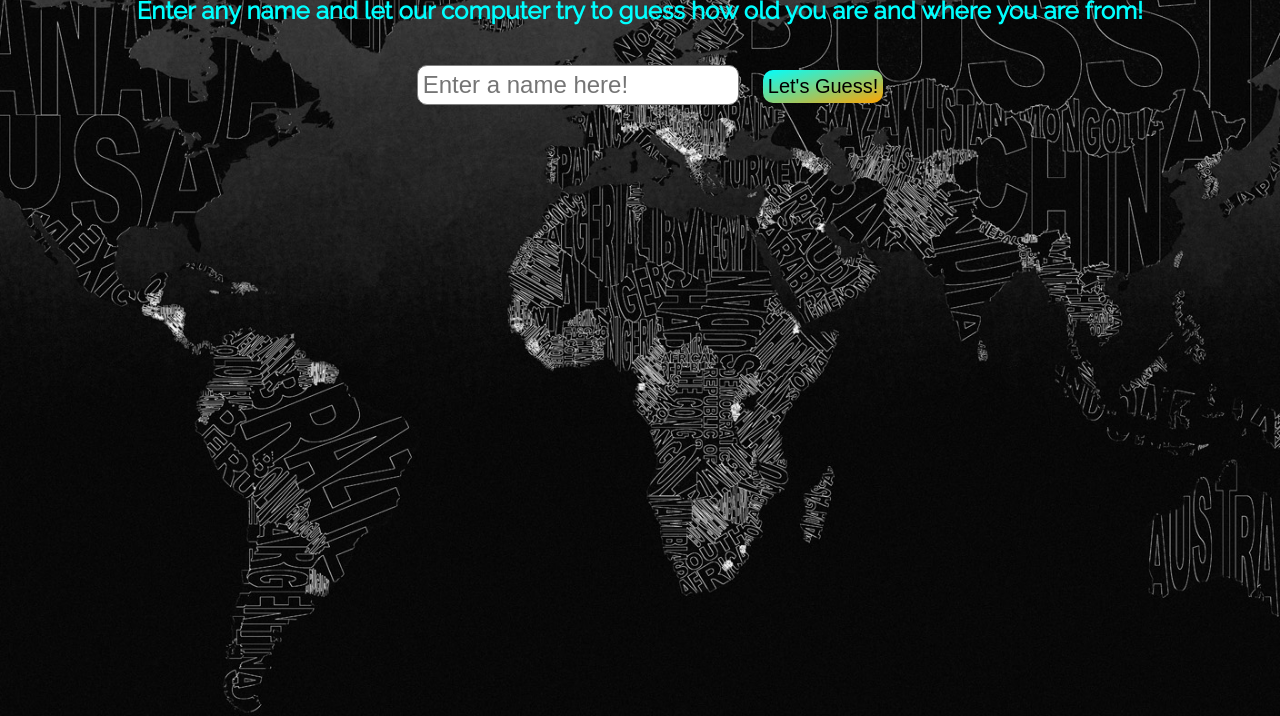
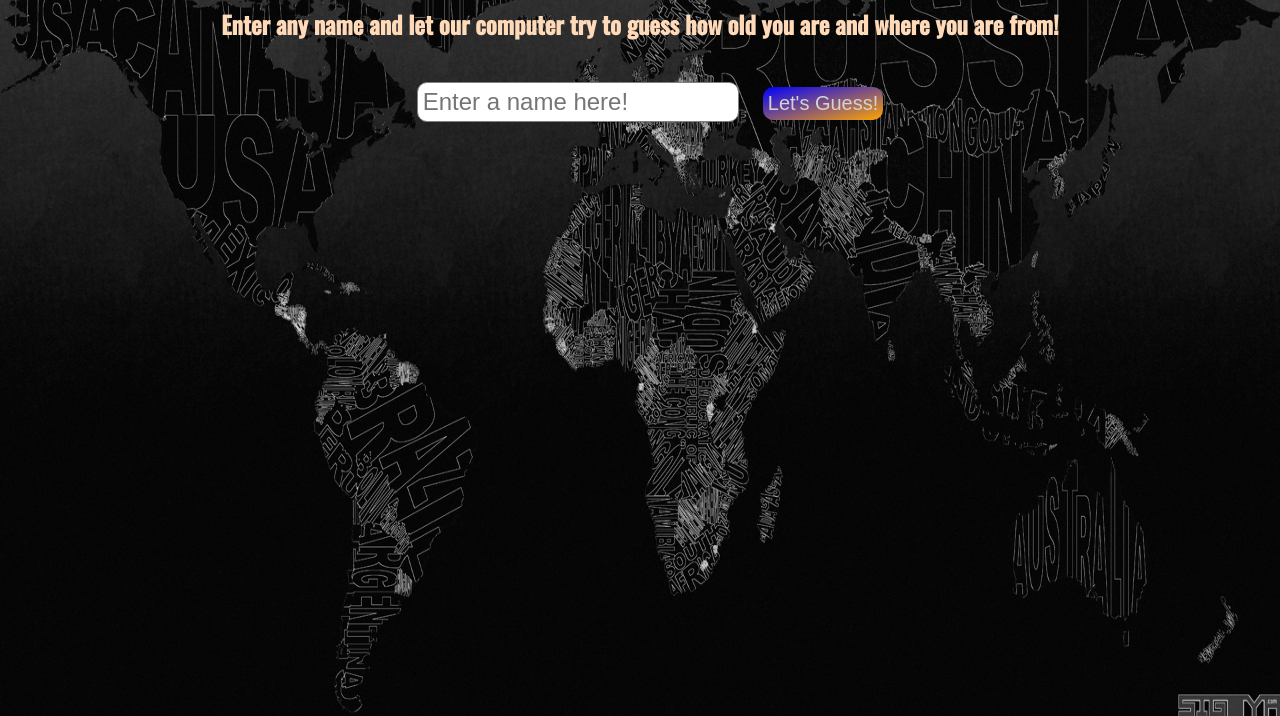
Before and after one commit to Wolfet262/Wolfet262, a website: page index.html in a window 1280 px wide. Shown: the part 84-800 px from the top of the page. Drawn offline with nearby package versions, Linux system fonts and the light colour scheme.

Commit message:
different background style

```diff
--- a/index.html
+++ b/index.html
@@ -10,9 +10,17 @@
       href="https://fonts.googleapis.com/css2?family=Raleway&display=swap"
       rel="stylesheet"
     />
+    <link rel="preconnect" href="https://fonts.gstatic.com">
+<link href="https://fonts.googleapis.com/css2?family=Oswald:wght@500&display=swap" rel="stylesheet">
     <script src="node_modules/jquery/dist/jquery.min.js"></script>
   </head>
+
+
+
   <body>
+    <div class="bgImg">
+      <img src="Media/wordMap.jpg" alt="backgroundImg">
+
       <h1>Around the world with just a name</h1>
       <h2>
         Enter any name and let our computer try to guess how old you are and where you are from!
@@ -38,6 +46,8 @@
       <p class="pTag " id="secondResult"></p>
       <p class="pTag " id="thirdResult"></p>
 
+
     <script src="script.js"></script>
+    </div>
   </body>
 </html>
--- a/style.css
+++ b/style.css
@@ -1,23 +1,45 @@
 body {
     font-family: 'Raleway', sans-serif;
     text-align: center;
-    background-color:rgb(152, 208, 208);
-    background-image: url(Media/wordMap.jpg);
-    background-position: center center;
+    background-color:rgb(0, 0, 0);
+    /* background-image: url(Media/wordMap.jpg); */
+    /* background-position: center center;
     background-repeat: no-repeat;
     background-attachment: fixed;
-    background-size: cover;
+    background-size: cover; */
+
+}
+
+.bgImg {
+  position: relative;
+  overflow: hidden;
+  display: contents;
+}
+.bgImg h1 h2 .searchBar #submitbutton #input {
+    position: relative;
+    z-index: 2;
+}
+
+.bgImg img {
+    position: absolute;
+    left: 0;
+    top: 0;
+    width: 100%;
+    height: 100%;
+    opacity: 0.85;
+    z-index: -1;
 }
 
 
 h1 {
-    color: aqua;
-
+    color: peachpuff;
+    font-family: 'Oswald', sans-serif;
 }
 
 
 h2 {
-    color: aqua;
+    color: peachpuff;
+    font-family: 'Oswald', sans-serif;
 }
 
 
@@ -34,7 +56,7 @@ p {
         transform: translateX(-2000px);
     }
     to {
-        transform: translateX(0px);
+        transform: translateX(40px);
     }
 }
 
@@ -66,9 +88,9 @@ p {
     border-radius: 10px;
     border: 1px grey;
     font-size: 20px;
-    background-image: linear-gradient(to bottom right, aqua, orange);
+    background-image: linear-gradient(to bottom right, blue, orange);
     cursor: pointer;
-
+    color: lightgray;
 }
 
 #input {
```
Lines whose indentation alone changed are shown as unchanged.
